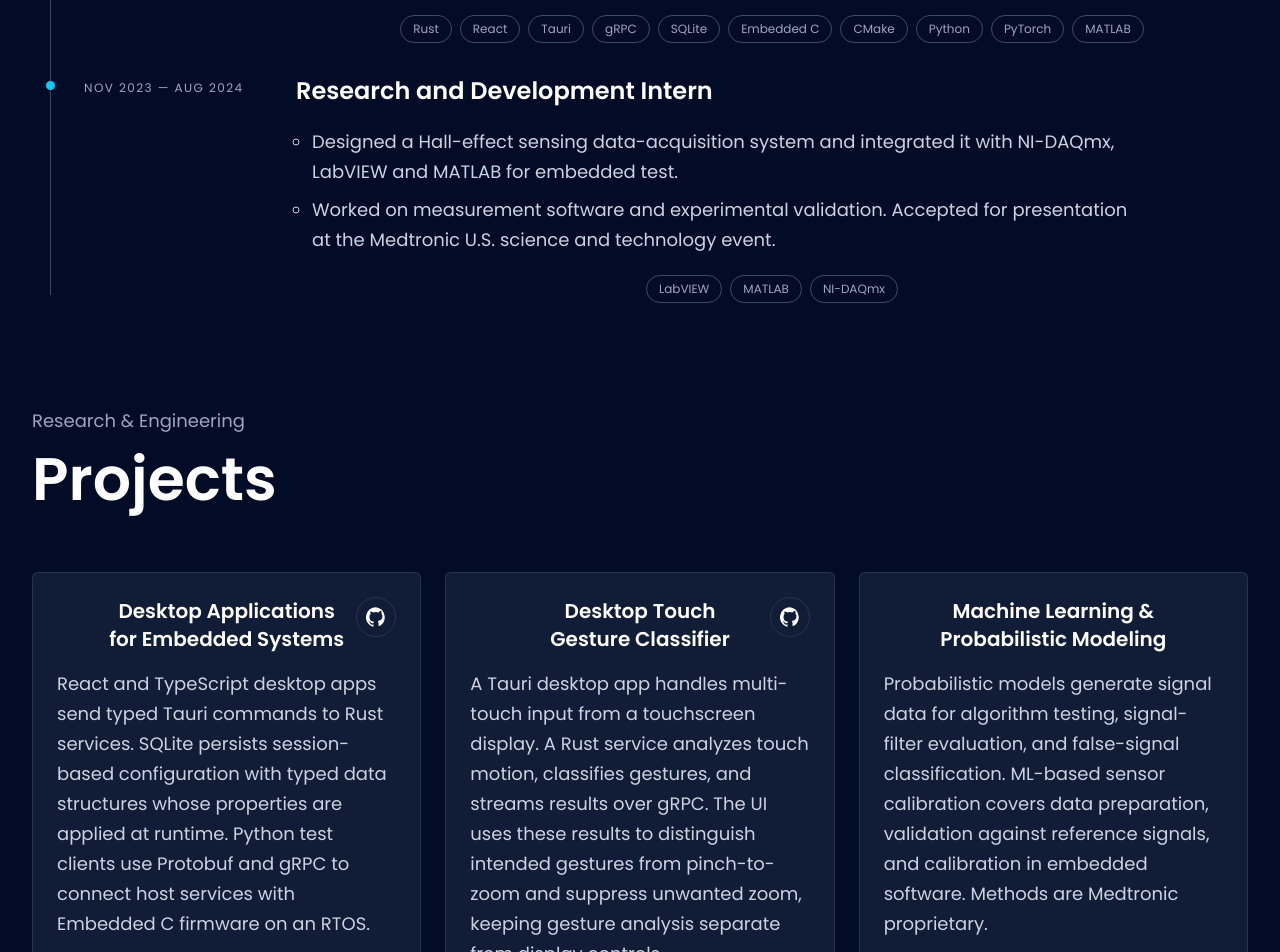
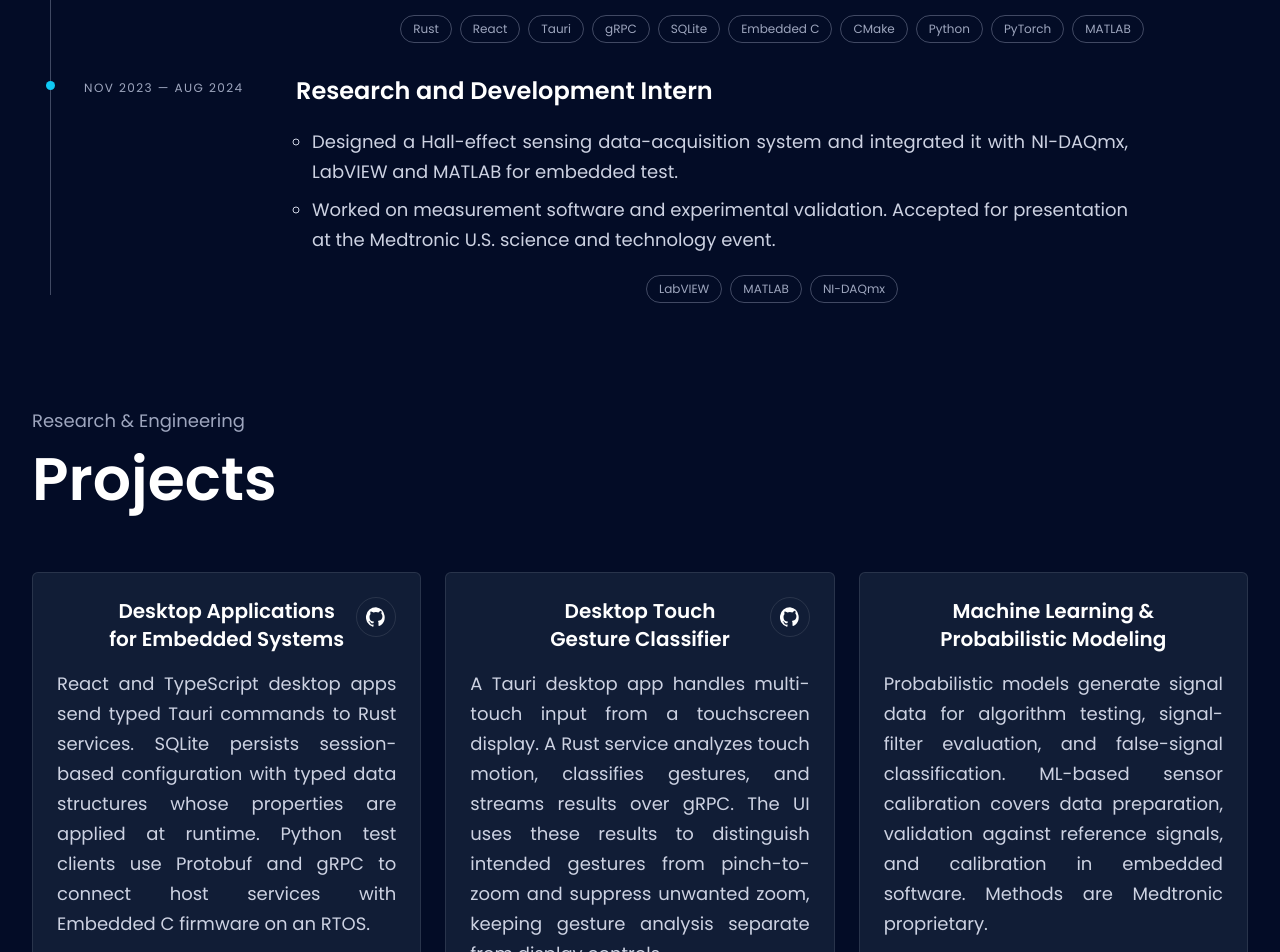
Before and after one commit to Arpt-Singh/portfolio, a React (Vite) app in the folder apps/frontend/: page / in a window 1280 px wide. Shown: the part 1920-2872 px from the top of the page. Built offline with nearby package versions, Linux system fonts and the light colour scheme.

Commit message:
style: update text alignment in Experience and Works components for improved readability

```diff
--- a/apps/frontend/src/components/Experience.scss
+++ b/apps/frontend/src/components/Experience.scss
@@ -15,7 +15,7 @@
 .experience__focus { min-width: 0; color: var(--color-text); font-size: 16px; font-weight: 500; line-height: 26px; overflow-wrap: normal; word-break: normal; hyphens: none; }
 .experience__content, .experience__area, .experience__points { min-width: 0; }
 .experience__points { display: grid; gap: var(--space-2); width: 100%; max-width: 52em; margin-top: var(--space-2); padding-left: var(--space-4); }
-.experience__points li { min-width: 0; overflow-wrap: anywhere; @include mixins.body-copy; }
+.experience__points li { min-width: 0; overflow-wrap: anywhere; text-align: justify; text-align-last: left; @include mixins.body-copy; }
 .experience__technologies { display: flex; flex-wrap: wrap; justify-content: center; gap: var(--space-2); margin-top: var(--space-5); list-style: none; }
 .experience__technology { @include mixins.badge; border: 1px solid var(--color-border-muted); }
 @include mixins.up(sm) {
--- a/apps/frontend/src/components/Works.scss
+++ b/apps/frontend/src/components/Works.scss
@@ -7,7 +7,7 @@
 .works__github { @include mixins.flex-center; @include mixins.square(40px); grid-column: 2; border: 1px solid var(--color-border); border-radius: var(--radius-circle); color: var(--color-text); transition: color var(--duration-normal); }
 a.works__github:hover, a.works__github:focus-visible { color: var(--color-cyan); }
 .works__link-icon { @include mixins.square(20px); }
-.works__summary { width: 100%; min-width: 0; overflow-wrap: anywhere; @include mixins.body-copy; }
+.works__summary { width: 100%; min-width: 0; overflow-wrap: anywhere; text-align: justify; text-align-last: left; @include mixins.body-copy; }
 .works__technologies { display: flex; flex-wrap: wrap; align-content: flex-start; justify-content: center; gap: var(--space-2); padding-top: var(--space-2); list-style: none; }
 .works__technology { @include mixins.badge; border: 1px solid var(--color-border-muted); color: var(--color-secondary); overflow-wrap: anywhere; }
 
```
